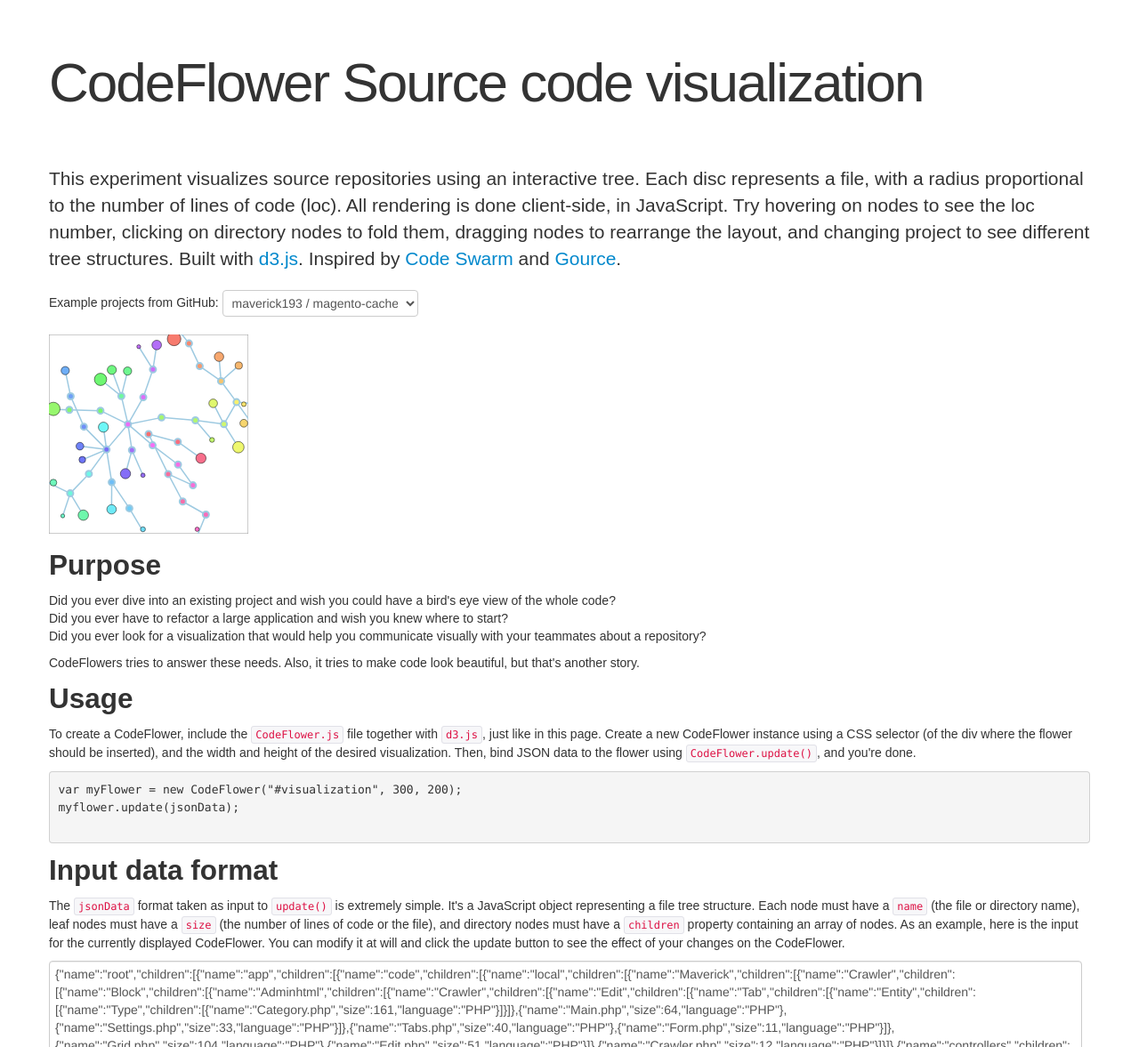
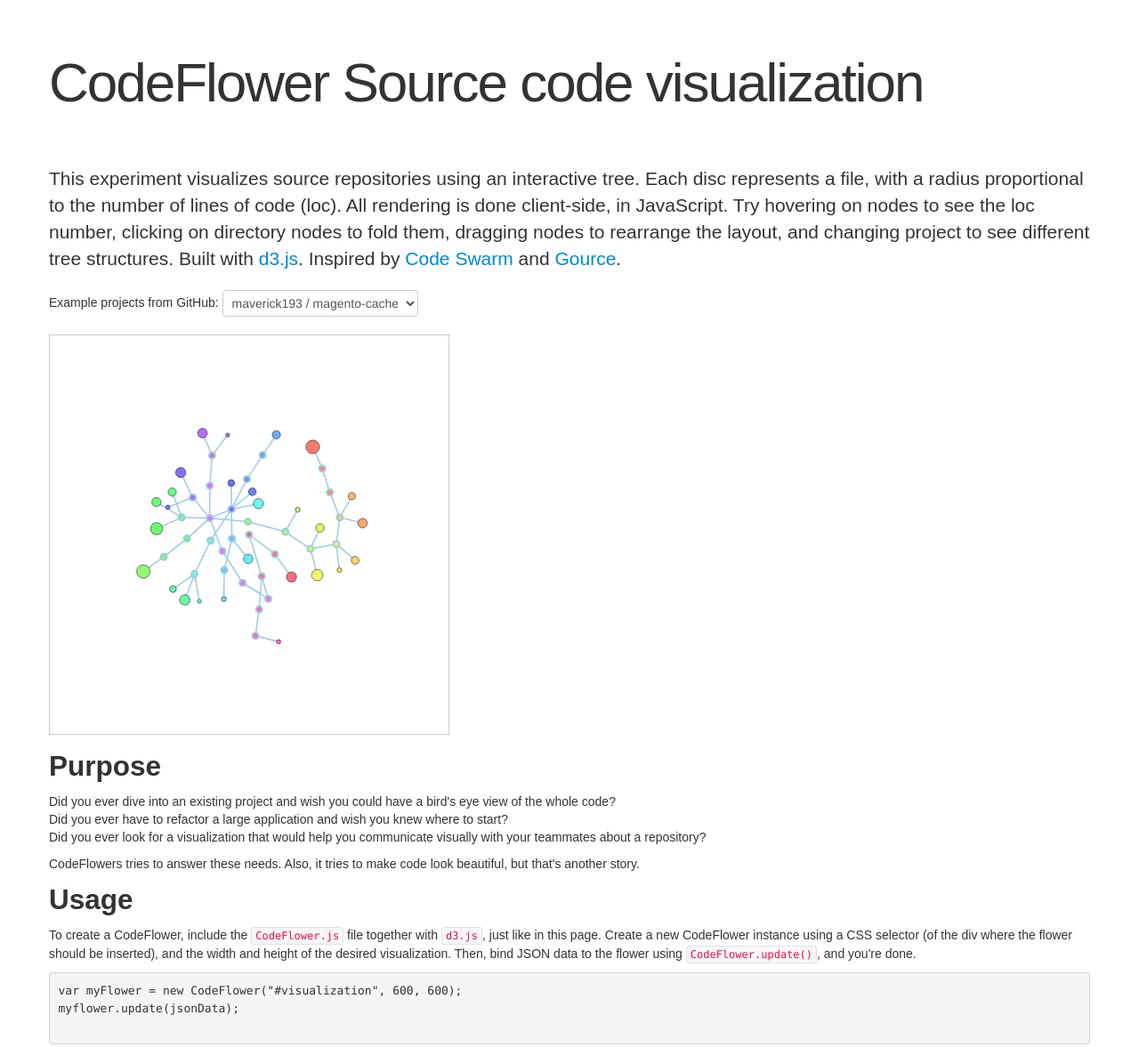
Before and after one commit to maverick193/maverick193.github.io, a plain HTML site: page index.html in a window 1280 px wide. Shown: the top 1177 px of the page at 89% size. Drawn offline with Linux system fonts and the light colour scheme; a web font is replaced by a local one.

Commit message:
[update] update Code Flower Width and Height display

```diff
--- a/index.html
+++ b/index.html
@@ -62,7 +62,7 @@
         <h2>Usage</h2>
         <p>To create a CodeFlower, include the <code>CodeFlower.js</code> file together with <code>d3.js</code>, just like in this page. Create a new CodeFlower instance using a CSS selector (of the div where the flower should be inserted), and the width and height of the desired visualization. Then, bind JSON data to the flower using <code>CodeFlower.update()</code>, and you're done.</p>
         <pre>
-var myFlower = new CodeFlower("#visualization", 300, 200);
+var myFlower = new CodeFlower("#visualization", 600, 600);
 myflower.update(jsonData);
         </pre>
         <h2>Input data format</h2>
@@ -120,10 +120,19 @@
         if (currentCodeFlower) currentCodeFlower.cleanup();
         // adapt layout size to the total number of elements
         var total = countElements(json);
-        w = parseInt(Math.sqrt(total) * 30, 10);
+        w   = parseInt(Math.sqrt(total) * 30, 10);
+        wt  = 450;
+        if (w > 450) {
+            wt = w;
+        }
+
         h = parseInt(Math.sqrt(total) * 30, 10);
+        ht  = 450;
+        if (w > 450) {
+            ht = h;
+        }
         // create a new CodeFlower
-        currentCodeFlower = new CodeFlower("#visualization", w, h).update(json);
+        currentCodeFlower = new CodeFlower("#visualization", wt, ht).update(json);
       };
 
       d3.json('data.json', createCodeFlower);
```
